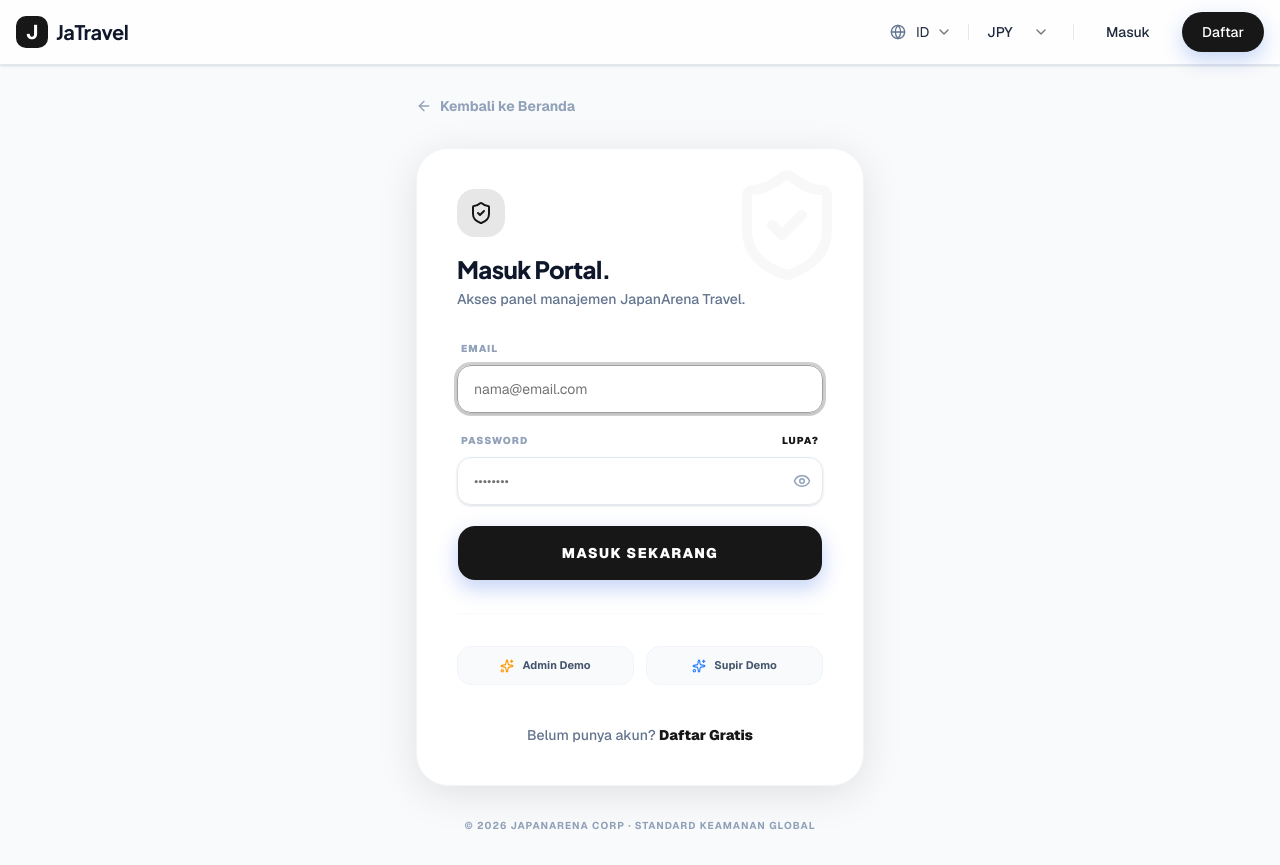
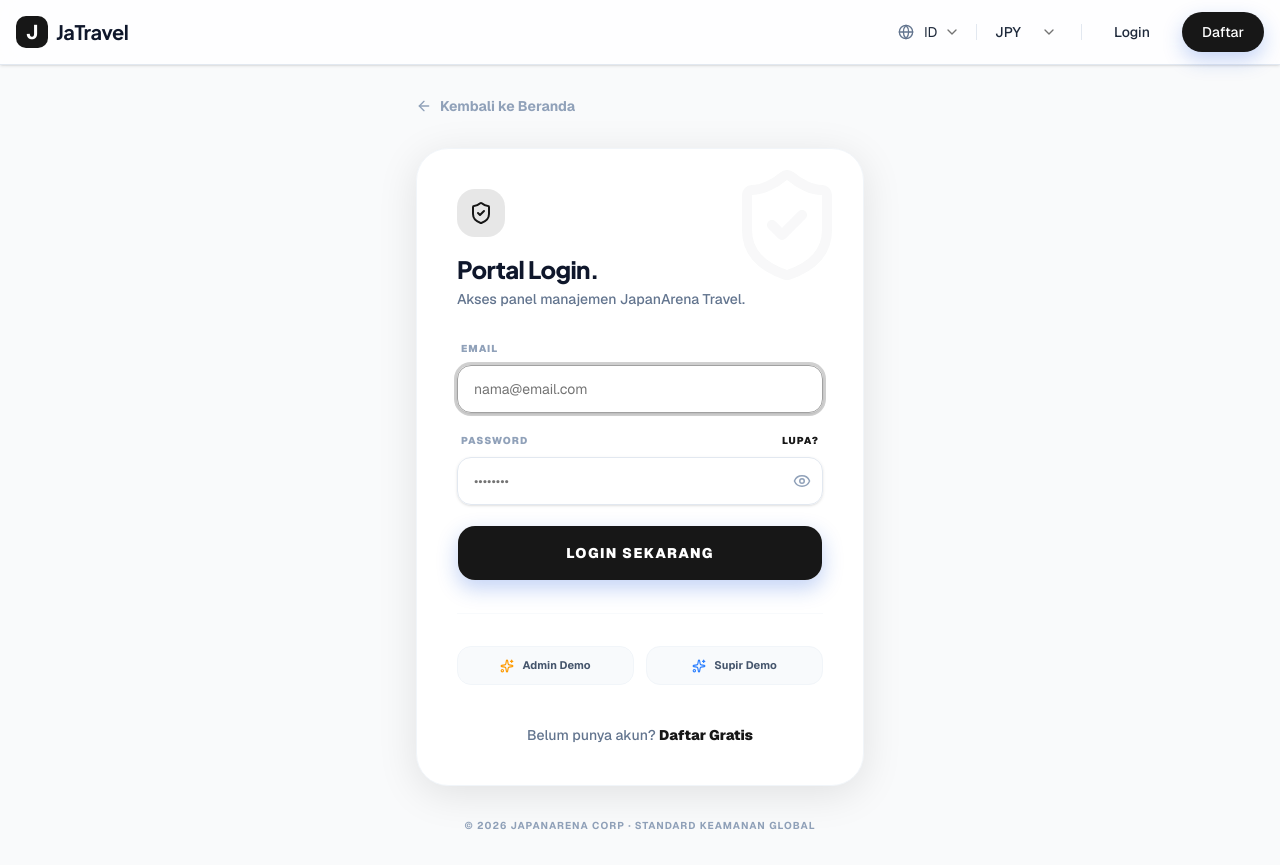
Before and after one commit to RiGi26/ja-rental-platform, a Next.js app: page /auth/login in a window 1280 px wide. Built offline with nearby package versions, Linux system fonts and the light colour scheme; no server answers.

Commit message:
chore(ui): standardize navbar and login redactor to Login/Logout

```diff
--- a/app/register/page.tsx
+++ b/app/register/page.tsx
@@ -290,7 +290,7 @@ export default function RegisterPage() {
              <span className="text-xs font-bold text-slate-500">Free 14-Day Trial</span>
            </div>
            <div className="flex items-center gap-2 text-xs text-slate-400">
-             Sudah punya akun? <Link href="/auth/login" className="text-primary font-bold hover:underline">Masuk Portal</Link>
+             Sudah punya akun? <Link href="/auth/login" className="text-primary font-bold hover:underline">Login Portal</Link>
            </div>
         </div>
       </div>
--- a/components/account/GuestCTA.tsx
+++ b/components/account/GuestCTA.tsx
@@ -45,7 +45,7 @@ export default function GuestCTA({ bookingCode }: Props) {
           className="flex-1 text-center text-sm font-semibold text-primary bg-white border
                      border-primary/30 hover:bg-blue-50 px-4 py-2.5 rounded-xl transition-colors"
         >
-          Masuk
+          Login
         </Link>
       </div>
     </div>
--- a/components/auth/LoginForm.tsx
+++ b/components/auth/LoginForm.tsx
@@ -51,7 +51,7 @@ export function LoginForm() {
     const { data: { user } } = await supabase.auth.getUser()
     const role = (user?.app_metadata as any)?.role
 
-    toast.success('Berhasil masuk!')
+    toast.success('Login berhasil!')
 
     if (next !== '/') {
       router.push(next)
@@ -78,12 +78,12 @@ export function LoginForm() {
     })
 
     if (error) {
-      toast.error('Gagal masuk ke akun demo. Silakan coba manual.')
+      toast.error('Gagal login ke akun demo. Silakan coba manual.')
       setLoading(false)
       return
     }
 
-    toast.success(`Masuk sebagai ${role === 'admin' ? 'Administrator' : 'Supir'} Demo`)
+    toast.success(`Login sebagai ${role === 'admin' ? 'Administrator' : 'Supir'} Demo`)
     router.push(role === 'admin' ? '/admin' : '/driver')
     router.refresh()
   }
@@ -121,7 +121,7 @@ export function LoginForm() {
               <ShieldCheck size={24} />
           </div>
           <h1 className="font-display font-black text-2xl text-slate-900 tracking-tight mb-1">
-            Masuk Portal.
+            Portal Login.
           </h1>
           <p className="text-slate-500 text-sm font-medium">
             Akses panel manajemen JapanArena Travel.
@@ -177,7 +177,7 @@ export function LoginForm() {
             className="w-full h-14 bg-primary hover:bg-primary-hover text-white font-black uppercase tracking-widest rounded-2xl
                         transition-all shadow-glow active:scale-95 disabled:opacity-60 flex items-center justify-center gap-3"
           >
-            {loading ? <Loader2 size={20} className="animate-spin" /> : 'Masuk Sekarang'}
+            {loading ? <Loader2 size={20} className="animate-spin" /> : 'Login Sekarang'}
           </Button>
         </form>
 
@@ -220,7 +220,7 @@ export function LoginForm() {
                 ? <Loader2 size={18} className="animate-spin" />
                 : <GoogleIcon />
               }
-              Masuk dengan Google
+              Login dengan Google
             </button>
           </>
         )}
--- a/components/auth/RegisterForm.tsx
+++ b/components/auth/RegisterForm.tsx
@@ -215,12 +215,12 @@ export default function RegisterForm({ next }: Props) {
 
           <p className="text-center text-sm text-slate-500 mt-6">
             Sudah punya akun?{' '}
-            <Link
-              href={`/auth/login${next !== '/' ? `?next=${encodeURIComponent(next)}` : ''}`}
-              className="font-semibold text-primary hover:underline"
-            >
-              Masuk
-            </Link>
+                        <Link
+                          href={`/auth/login${next !== '/' ? `?next=${encodeURIComponent(next)}` : ''}`}
+                          className="font-semibold text-primary hover:underline"
+                        >
+                          Login
+                        </Link>
           </p>
         </div>
       </div>
--- a/components/layout/HeaderClient.tsx
+++ b/components/layout/HeaderClient.tsx
@@ -152,20 +152,20 @@ export default function HeaderClient({ initialUser }: Props) {
                                  hover:bg-red-50 transition-colors"
                     >
                       <LogOut size={15} />
-                      Keluar
+                      Logout
                     </button>
                   </div>
                 </div>
               )}
             </div>
           ) : (
-            /* Guest: Masuk + Daftar */
+            /* Guest: Login + Daftar */
             <>
               <Link
                 href="/auth/login"
                 className="hidden sm:flex px-4 py-2 text-sm font-medium hover:bg-slate-100 rounded-lg transition-colors"
               >
-                Masuk
+                Login
               </Link>
               <Link
                 href="/auth/register"
```
